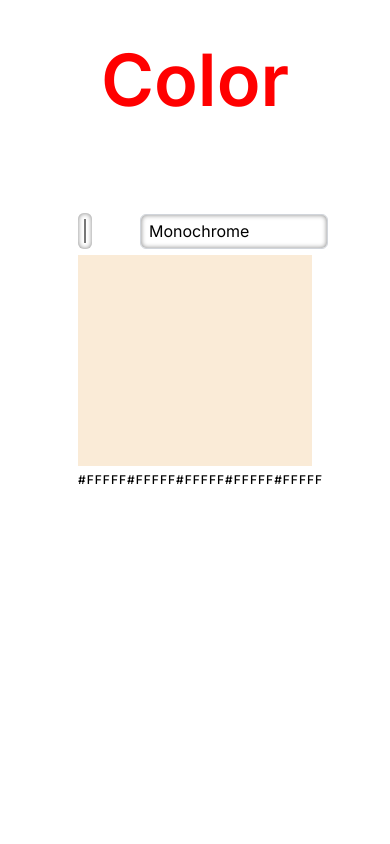
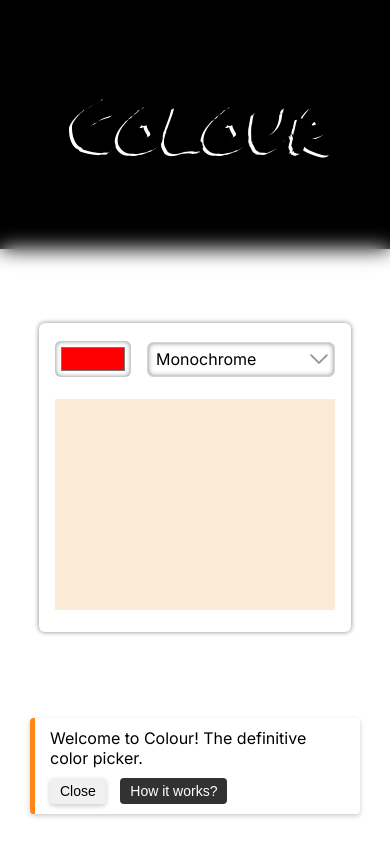
Before and after one commit to 0xjosiah/color-picker, a plain HTML site: page index.html in a window 390 px wide. Drawn offline with Linux system fonts and the light colour scheme; no server answers.

Commit message:
adds dynamic gradient background for title, adds background blur, adds insturctions, adds toast notifications, adds dropdown img

```diff
--- a/index.html
+++ b/index.html
@@ -6,16 +6,22 @@
     <meta name="viewport" content="width=device-width, initial-scale=1.0">
     <link rel="preconnect" href="https://fonts.googleapis.com">
     <link rel="preconnect" href="https://fonts.gstatic.com" crossorigin>
-    <link href="https://fonts.googleapis.com/css2?family=Inter:wght@400;500;600&display=swap" rel="stylesheet">
+    <link href="https://fonts.googleapis.com/css2?family=Inter:wght@400;500;600&family=Permanent+Marker&display=swap" rel="stylesheet">
     <link rel="stylesheet" href="style.css">
-    <script async src="script.js"></script>
+    <link rel="stylesheet" href="toast.css">
+    <script async src="script.js" type="module"></script>
     <title>ColorPicker</title>
 </head>
 <body>
-    <h1 id="title">Color</h1>
+    <h1 id="title">Colour</h1>
+    <div class="filter"></div>
     <div class="container">
+        <div class="instructions">
+            <h3 id="step1">Select a color</h3>
+            <h3 id="step2">Select a scheme</h3>
+        </div>
         <div class="select-color">
-            <input type="color" value="#ff0000" id="selected-color">
+            <input type="color" value="#ff0000" id="selected-color" name="color-input" placeholder="pick a color">
             <select name="color-scheme" id="color-scheme-selection" class="dropdown">
                 <option value="monochrome">monochrome</option>
                 <option value="monochrome-dark">monochrome-dark</option>
@@ -25,22 +31,22 @@
                 <option value="analogic-complement">analogic-complement</option>
                 <option value="triad">Triad</option>
             </select>
-            <!-- <button class="submit-btn btn" id="submit">Get color scheme</button> -->
         </div>
         <div class="bar-results">
-            <div class="bar result-color" id="base-color"></div>
-            <div class="bar result-color"></div>
-            <div class="bar result-color"></div>
-            <div class="bar result-color"></div>
-            <div class="bar result-color"></div>
+            <div class="color-bar" id="base-color" data-color-target="#seedColor"></div>
+            <div class="color-bar" data-color-target="#color1"></div>
+            <div class="color-bar" data-color-target="#color2"></div>
+            <div class="color-bar" data-color-target="#color3"></div>
+            <div class="color-bar" data-color-target="#color4"></div>
         </div>
         <div class="hex-results">
-            <div class="hex">#fffff</div>
-            <div class="hex">#fffff</div>
-            <div class="hex">#fffff</div>
-            <div class="hex">#fffff</div>
-            <div class="hex">#fffff</div>
+            <div class="hex"></div>
+            <div class="hex"></div>
+            <div class="hex"></div>
+            <div class="hex"></div>
+            <div class="hex"></div>
         </div>
+        <h3 id="step3">Click on a color bar to copy it to your clipboard</h3>
     </div>
 </body>
 </html>
--- a/script.js
+++ b/script.js
@@ -1,36 +1,53 @@
+import { Toast } from "./toast.js"
+
 const selectedColor = document.querySelector('#selected-color')
 const baseColorBar = document.querySelector('#base-color')
+const allColors = document.querySelectorAll('[data-color-target]')
+const colorBars = document.querySelector('.bar-results').children
 const colorScheme = document.querySelector('#color-scheme-selection')
 const submitBtn = document.querySelector('#submit')
 const hexValues = document.querySelector('.hex-results').children
 const title = document.querySelector('#title')
-console.log(title.style.background)
 let baseColor = selectedColor.value
 let scheme = colorScheme.value
 let gradientArray = [baseColor]
 let resultColors = []
 
 window.onload = fetchColorData
-// window.onload = changeTitleGrad
 
 selectedColor.addEventListener('input', () => {
     baseColorBar.style.background = selectedColor.value
     baseColor = selectedColor.value
     fetchColorData()
-    changeTitleGrad(gradientArray)
 })
 
 colorScheme.addEventListener('input', () => {
     scheme = colorScheme.value
     fetchColorData()
-    changeTitleGrad(gradientArray)
-
 })
 
-const colorBars = document.querySelector('.bar-results').children
-// console.log(colorBars)
+allColors.forEach(colorBar => {
+    colorBar.addEventListener('click', () => {
+        let color = colorBar.style.background
+        copyToClipboard(color)
+    })
+})
 
-// submitBtn.addEventListener('click', fetchColorData)
+function copyToClipboard(color) {
+    navigator.clipboard.writeText(color)
+        .then(() => copied(color))
+        .catch(err => errorNotCopied(err))
+}
+
+const copied = color => new Toast({
+    message: `${color} copied to clipboard`,
+    type: 'success'
+})
+
+const errorNotCopied = err => new Toast({
+    message: `Sorry, unable to copy to clipboard. ${err}`,
+    type: 'danger'
+})
 
 function getColor(hexValue) {
     return hexValue.replace('#', '')
@@ -42,10 +59,10 @@ function fetchColorData() {
     fetch(`https://www.thecolorapi.com/scheme?hex=${color}&mode=${mode}&count=4`)
         .then(response => response.json())
         .then(data => returnColors(data))
-    changeTitleGrad(gradientArray)
 }
 
 function returnColors(data) {
+    gradientArray = [baseColor]
     resultColors = data.colors
     for (let i = 0; i < colorBars.length - 1; i++) {
         colorBars[0].style.background = baseColor
@@ -54,12 +71,31 @@ function returnColors(data) {
         hexValues[i + 1].textContent = resultColors[i].hex.value
         gradientArray.push(resultColors[i].hex.value)
     }
+    changeTitleGrad()
 }
 
-function changeTitleGrad(arr) {
-    // let colors = arr.join()
-    // title.style.backgroundClip = 'text'
+function changeTitleGrad() {
+    let colors = gradientArray.join()
     title.style.color = baseColor
-    // title.style.background = `-webkit-linear-gradient(45deg,${colors})`
-    // console.log(title.style.background)
+    title.style.background = `linear-gradient(45deg,${colors})`
 }
+
+new Toast({
+    message: 'Welcome to Colour! The definitive color picker.',
+    type: 'warning',
+    customButtons: [
+        {
+            text: 'How it works?',
+            onClick: () => howItWorks()
+        }
+    ]
+});
+
+function howItWorks() {
+    document.querySelector('.instructions').style.display = 'flex'
+    document.querySelector('#step3').style.display = 'block'
+    setTimeout(() => {
+        document.querySelector('.instructions').style.display = 'none'
+        document.querySelector('#step3').style.display = 'none'
+    }, 7000);
+}
--- a/style.css
+++ b/style.css
@@ -5,24 +5,14 @@
     font-family: 'Inter', sans-serif;
 }
 
-body {
-    font-family: 'Inter', sans-serif;
-}
-
 h1 {
     font-size: 72px;
+    font-family: 'Permanent Marker', cursive;
     text-align: center;
-    margin-top: .5em;
-    /* -webkit-background-clip: text;
-    background-clip: text;
-    -webkit-text-fill-color: transparent;
-    color: transparent; */
-    /* background: black; */
-    /* -webkit-linear-gradient(45deg,#FF0000,
-    #7C0303,
-    #BC0404,
-    #FC0303,
-    #FE4141); */
+    text-shadow: -3px 2px #fff;
+    letter-spacing: 1px;
+    background: black;
+    padding: 1em;
 }
 
 input {
@@ -41,7 +31,18 @@ input {
     max-width: 600px;
     display: flex;
     flex-direction: column;
-    margin: 10vh auto;
+    margin: 5vh auto;
+    padding: .75em 1em;
+    border-radius: 6px;
+    box-shadow: 0 0 5px .1px rgb(134, 134, 134);
+}
+
+.filter {
+    width: 100%;
+    height: 4em;
+    background-color: rgba(255, 255, 255, 0);
+    backdrop-filter: blur(10px);
+    margin-top: -2em;
 }
 
 .select-color {
@@ -49,14 +50,18 @@ input {
     justify-content: space-evenly;
     height: 3em;
     align-items: center;
+    margin-bottom: 1em;
 }
 
 .dropdown {
     border: 1px solid #D1D5DB;
     border-radius: 6px;
     background-color: #fff;
+    background-image: url("../icons8-expand-arrow-50.png");
+    background-repeat: no-repeat;
+    background-size: 20px;
+    background-position: right 3% top 50%;
     box-shadow: inset 0 0 5px .1px rgb(134, 134, 134);
-    /* width: 312px; */
     width: 20em;
     display: flex;
     justify-content: space-between;
@@ -70,32 +75,26 @@ input {
     cursor: pointer;
 }
 
-
 .bar-results {
     display: flex;
     justify-content: space-evenly;
 }
 
 .hex-results {
-    /* width: 25%; */
     display: flex;
     justify-content: space-around;
-
 }
 
-.result-color {
+.color-bar {
     width: 25%;
+    height: 25vh;
+    background-color: antiquewhite;
 }
 
-.result-color:hover {
+.color-bar:hover {
     box-shadow: inset 0 0 5px .1px rgb(134, 134, 134);
     transform: scale(1.01);
     cursor: pointer;
-}
-
-.bar {
-    height: 25vh;
-    background-color: antiquewhite;
 }
 
 .hex {
@@ -106,3 +105,43 @@ input {
     font-weight: 500;
     font-size: .75em;
 }
+
+.instructions {
+    justify-content: space-around;
+    display: none;
+}
+
+#step1 {
+    transition: transform 500ms ease;
+    animation: highlight 1500ms ease 1;
+}
+
+@keyframes highlight {
+    0% { transform: scale(1) }
+    50% { transform: scale(1.5) }
+    100% { transform: scale(1) }
+}
+
+#step2 {
+    animation: highlight 1500ms ease 1600ms 1;
+}
+
+#step3 {
+    text-align: center;
+    position: relative;
+    animation: highlight 1500ms ease 3200ms 1;
+    display: none;
+}
+
+@media (max-width: 650px) {
+    .hex {
+        font-size: .6em;
+        letter-spacing: 0;
+    }
+    .dropdown {
+        margin-left: 1em;
+    }
+    .container {
+        width: 80%;
+    }
+}
--- /dev/null
+++ b/toast.css
@@ -0,0 +1,67 @@
+.toastjs-container {
+	position: absolute; /* Fallback */
+	position: fixed;
+	bottom: 30px;
+	left: 30px;
+	width: calc(100% - 60px);
+	max-width: 400px;
+
+	transform: translateX(-150%);
+	transition: transform 1s;
+
+	z-index: 100; /* */
+}
+
+.toastjs-container[aria-hidden="false"] {
+	transform: translateX(0%);
+}
+
+.toastjs {
+	background: #fff;
+	padding: 10px 15px 0; /* No bottom padding because the buttons have a margin-bottom */
+	border-left-style: solid;
+	border-left-width: 5px;
+	border-radius: 4px;
+	box-shadow: 0 2px 5px 0 rgba(0,0,0,0.2);
+}
+
+.toastjs.default {
+	border-left-color: #AAAAAA;
+}
+
+.toastjs.success {
+	border-left-color: #2ECC40;
+}
+.toastjs.warning {
+	border-left-color: #FF851B;
+}
+.toastjs.danger {
+	border-left-color: #FF4136;
+}
+
+
+.toastjs-btn {
+	background: rgb(240,240,240);
+	padding: 5px 10px;
+	border: 0;
+	border-radius: 4px;
+
+	font-family: 'Source Sans Pro', sans-serif;
+	font-size: 14px;
+
+	display: inline-block;
+	margin: 10px 10px 10px 0;
+	cursor: pointer;
+}
+
+.toastjs-btn--custom {
+	background: rgb(50,50,50);
+	color: #fff;
+}
+
+
+.toastjs-btn:hover,
+.toastjs-btn:focus {
+	outline: none;
+	box-shadow: 0 2px 5px 0 rgba(0,0,0,0.2);
+}
--- /dev/null
+++ b/toast.js
@@ -0,0 +1,115 @@
+'use strict';
+
+function Toast(options) {
+
+    if (!options.message) {
+        throw new Error('Toast.js - You need to set a message to display');
+        return;
+    }
+
+    this.options = options;
+    this.options.type = options.type || 'default';
+
+    this.toastContainerEl = document.querySelector('.toastjs-container');
+    this.toastEl = document.querySelector('.toastjs');
+
+    this._init();
+}
+
+Toast.prototype._createElements = function () {
+    var _this = this;
+
+    return new Promise(function (resolve, reject) {
+
+        _this.toastContainerEl = document.createElement('div');
+        _this.toastContainerEl.classList.add('toastjs-container');
+        _this.toastContainerEl.setAttribute('role', 'alert');
+        _this.toastContainerEl.setAttribute('aria-hidden', true);
+
+        _this.toastEl = document.createElement('div');
+        _this.toastEl.classList.add('toastjs');
+
+        _this.toastContainerEl.appendChild(_this.toastEl);
+        document.body.appendChild(_this.toastContainerEl);
+
+        setTimeout(function () {
+            return resolve();
+        }, 500);
+    });
+};
+
+Toast.prototype._addEventListeners = function () {
+    var _this2 = this;
+
+    document.querySelector('.toastjs-btn--close').addEventListener('click', function () {
+        _this2._close();
+    });
+
+    if (this.options.customButtons) {
+        var customButtonsElArray = Array.prototype.slice.call(document.querySelectorAll('.toastjs-btn--custom'));
+        customButtonsElArray.map(function (el, index) {
+            el.addEventListener('click', function (event) {
+                return _this2.options.customButtons[index].onClick(event);
+            });
+        });
+    }
+};
+
+Toast.prototype._close = function () {
+    var _this3 = this;
+
+    return new Promise(function (resolve, reject) {
+        _this3.toastContainerEl.setAttribute('aria-hidden', true);
+        setTimeout(function () {
+
+            _this3.toastEl.innerHTML = '';
+            _this3.toastEl.classList.remove('default', 'success', 'warning', 'danger');
+
+            if (_this3.focusedElBeforeOpen) {
+                _this3.focusedElBeforeOpen.focus();
+            }
+
+            resolve();
+        }, 1000);
+    });
+};
+
+Toast.prototype._open = function () {
+
+    this.toastEl.classList.add(this.options.type);
+    this.toastContainerEl.setAttribute('aria-hidden', false);
+
+    var customButtons = '';
+    if (this.options.customButtons) {
+        customButtons = this.options.customButtons.map(function (customButton, index) {
+            return '<button type="button" class="toastjs-btn toastjs-btn--custom">' + customButton.text + '</button>';
+        });
+        customButtons = customButtons.join('');
+    }
+
+    this.toastEl.innerHTML = '\n        <p>' + this.options.message + '</p>\n        <button type="button" class="toastjs-btn toastjs-btn--close">Close</button>\n        ' + customButtons + '\n    ';
+
+    this.focusedElBeforeOpen = document.activeElement;
+    document.querySelector('.toastjs-btn--close').focus();
+};
+
+Toast.prototype._init = function () {
+    var _this4 = this;
+
+    Promise.resolve().then(function () {
+        if (_this4.toastContainerEl) {
+            return Promise.resolve();
+        }
+        return _this4._createElements();
+    }).then(function () {
+        if (_this4.toastContainerEl.getAttribute('aria-hidden') == 'false') {
+            return _this4._close();
+        }
+        return Promise.resolve();
+    }).then(function () {
+        _this4._open();
+        _this4._addEventListeners();
+    });
+};
+
+export { Toast }
```
Also changed, not shown: icons8-expand-arrow-50.png (added).
